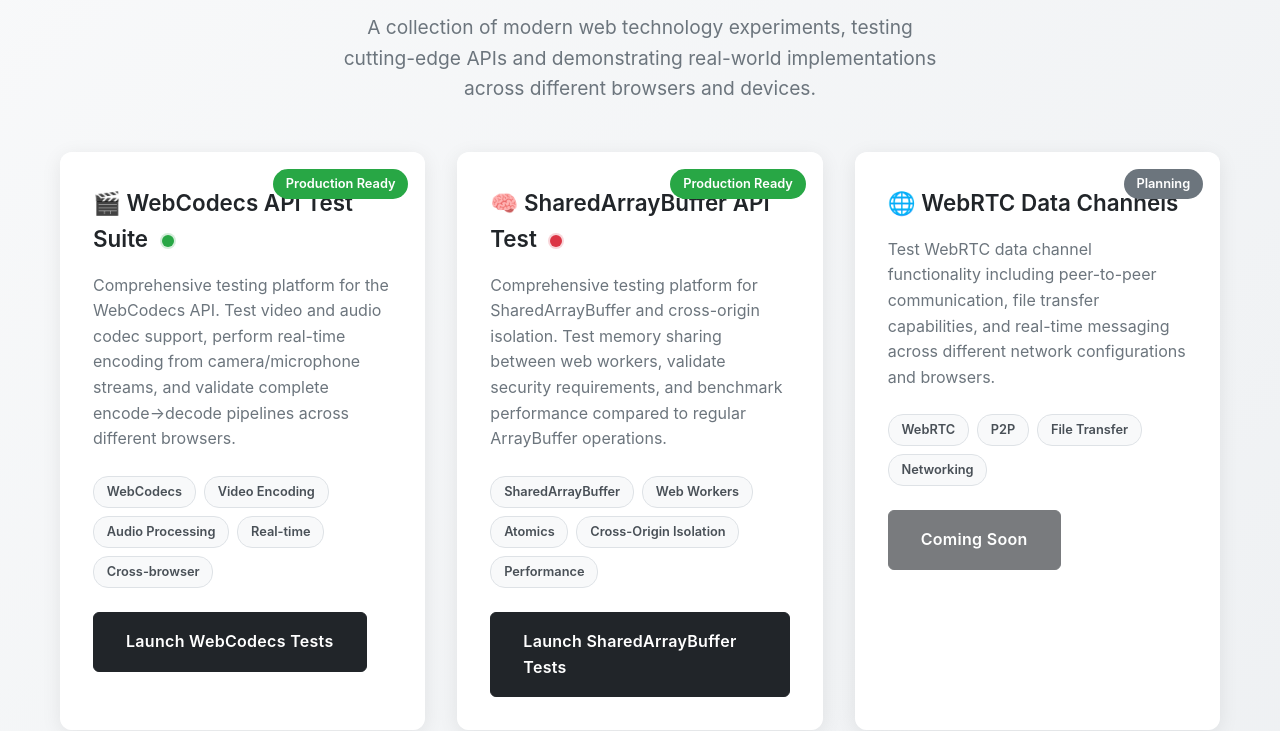
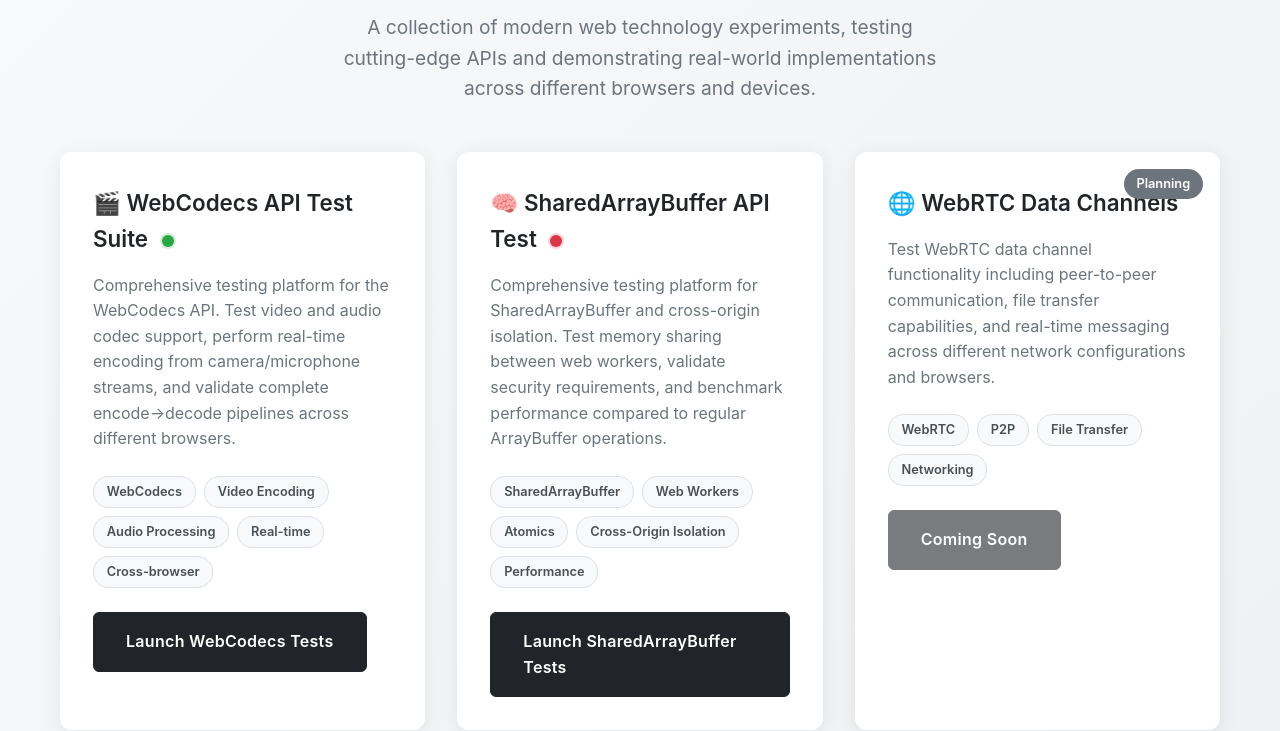
Before and after one commit to vishal83/web-experiments-hub, a website: page index.html in a window 1280 px wide. Shown: the part 101-832 px from the top of the page. Drawn offline with Linux system fonts and the light colour scheme.

Commit message:
Remove all remaining Production Ready badges from experiment cards
- Removed Production Ready badge from WebCodecs API Test Suite card
- Removed Production Ready badge from SharedArrayBuffer API Test card
- All experiment cards now show clean titles with only support indicators
- Focus on real-time browser compatibility detection instead of static status

```diff
--- a/index.html
+++ b/index.html
@@ -234,7 +234,6 @@
         <div class="experiment-grid">
             <!-- WebCodecs Test Suite -->
             <div class="experiment-card">
-                <div class="status-badge status-ready">Production Ready</div>
                 <h3>🎬 WebCodecs API Test Suite <span class="support-indicator checking" id="webcodecs-support" data-tooltip="Checking WebCodecs support..."></span></h3>
                 <div class="description">
                     Comprehensive testing platform for the WebCodecs API. Test video and audio codec
@@ -253,7 +252,6 @@
 
             <!-- SharedArrayBuffer Test Suite -->
             <div class="experiment-card">
-                <div class="status-badge status-ready">Production Ready</div>
                 <h3>🧠 SharedArrayBuffer API Test <span class="support-indicator checking" id="sharedarraybuffer-support" data-tooltip="Checking SharedArrayBuffer support..."></span></h3>
                 <div class="description">
                     Comprehensive testing platform for SharedArrayBuffer and cross-origin isolation. Test
```
